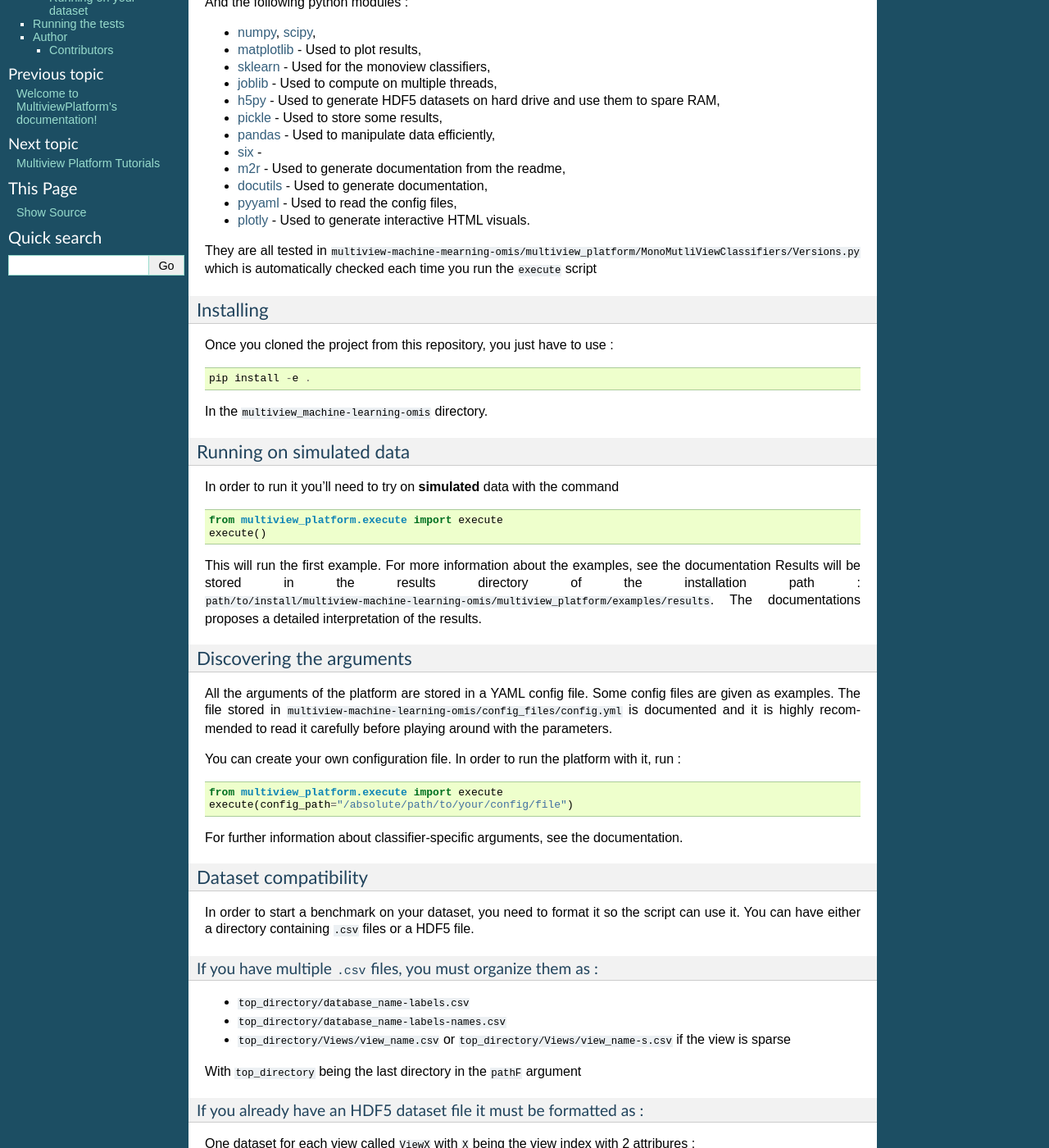
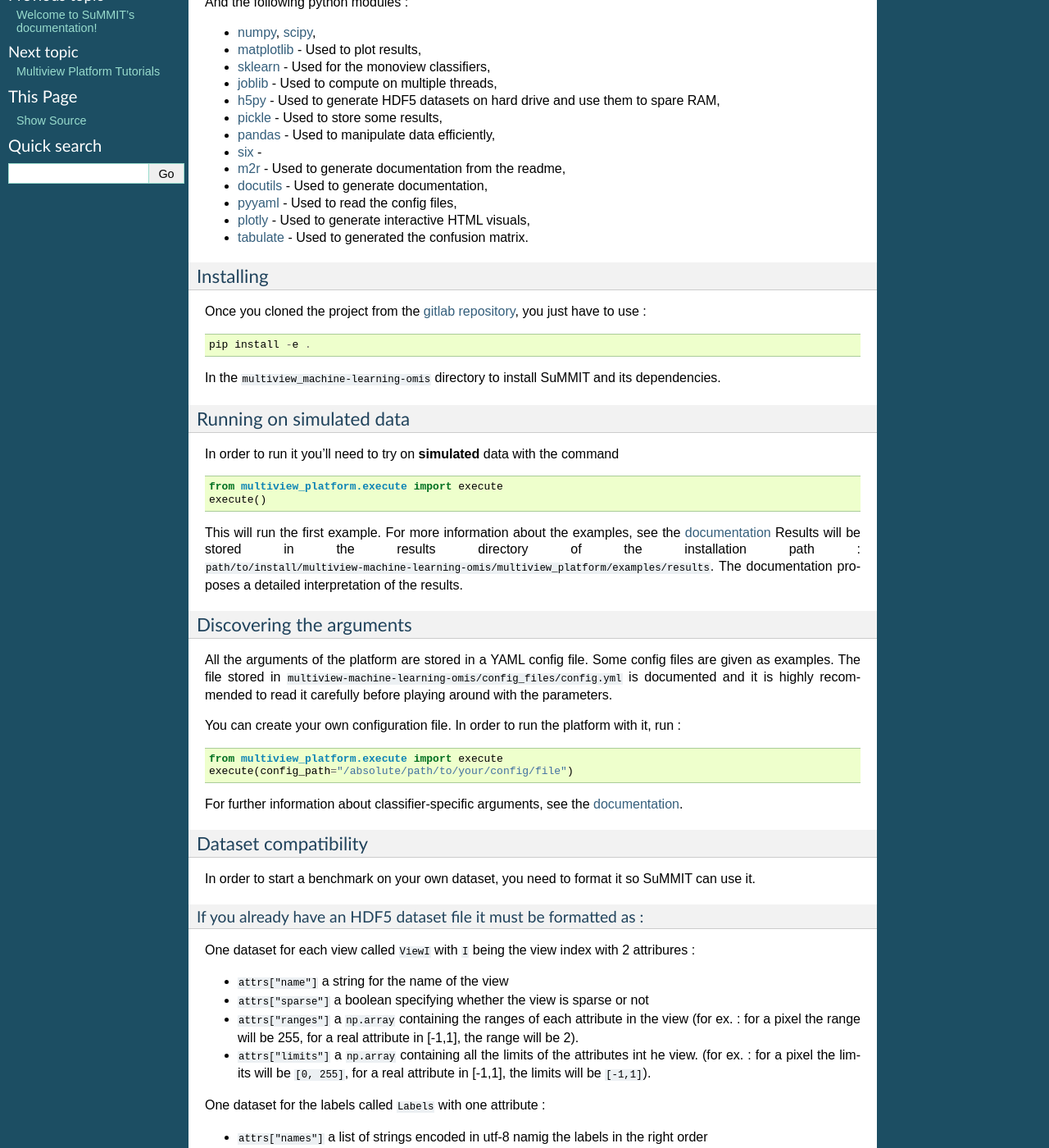
Before and after one commit to multi-learn/summit, a Sphinx documentation site: the page built from docs/source/readme_link.rst, in a window 1280 px wide and 1400 px high, scrolled down 421 px. Shown: the whole window at 82% size. Built offline with Sphinx 7.4.7, drawn with Linux system fonts in a browser that asks for light colours; formulas are drawn with MathJax 3; pages that are not in the unit, such as notebooks, are missing from menus; some of the changed text lies outside the part shown.

Commit message:
Updated readme

````diff
--- a/README.md
+++ b/README.md
@@ -25,18 +25,18 @@ And the following python modules :
 * [m2r](https://pypi.org/project/m2r/) - Used to generate documentation from the readme,
 * [docutils](https://pypi.org/project/docutils/) - Used to generate documentation,
 * [pyyaml](https://pypi.org/project/PyYAML/) - Used to read the config files,
-* [plotly](https://plot.ly/) - Used to generate interactive HTML visuals.
+* [plotly](https://plot.ly/) - Used to generate interactive HTML visuals,
+* [tabulate](https://pypi.org/project/tabulate/) - Used to generated the confusion matrix.
 
-They are all tested in  `multiview-machine-mearning-omis/multiview_platform/MonoMutliViewClassifiers/Versions.py` which is automatically checked each time you run the `execute` script
 
 ### Installing
 
-Once you cloned the project from this repository, you just have to use :
+Once you cloned the project from the [gitlab repository](https://gitlab.lis-lab.fr/baptiste.bauvin/multiview-machine-learning-omis/), you just have to use :
 
 ```
 pip install -e .
 ```
-In the `multiview_machine-learning-omis` directory.
+In the `multiview_machine-learning-omis` directory to install SuMMIT and its dependencies.
 
 ### Running on simulated data
 
@@ -45,16 +45,16 @@ In order to run it you'll need to try on **simulated** data with the command
 from multiview_platform.execute import execute
 execute()
 ```
-This will run the first example. For more information about the examples, see the documentation
+This will run the first example. For more information about the examples, see the [documentation](http://baptiste.bauvin.pages.lis-lab.fr/multiview-machine-learning-omis/)
 Results will be stored in the results directory of the installation path :
 `path/to/install/multiview-machine-learning-omis/multiview_platform/examples/results`.
-The documentations proposes a detailed interpretation of the results.
+The documentation proposes a detailed interpretation of the results.
 
 ### Discovering the arguments
 
 All the arguments of the platform are stored in a YAML config file. Some config files are given as examples.
 The file stored in `multiview-machine-learning-omis/config_files/config.yml` is documented and it is highly recommended
- to read it carefully before playing around with the parameters.
+to read it carefully before playing around with the parameters.
 
 You can create your own configuration file. In order to run the platform with it, run :
 ```python
@@ -62,23 +62,24 @@ from multiview_platform.execute import execute
 execute(config_path="/absolute/path/to/your/config/file")
 ```
 
-For further information about classifier-specific arguments, see the documentation.
+For further information about classifier-specific arguments, see the [documentation](http://baptiste.bauvin.pages.lis-lab.fr/multiview-machine-learning-omis/).
 
 
 ### Dataset compatibility
 
-In order to start a benchmark on your dataset, you need to format it so the script can use it.
-You can have either a directory containing `.csv` files or a HDF5 file.
+In order to start a benchmark on your own dataset, you need to format it so SuMMIT can use it.
 
-##### If you have multiple `.csv` files, you must organize them as :
+[comment]: <> (You can have either a directory containing `.csv` files or a HDF5 file.)
+
+[comment]: <> (#### If you have multiple `.csv` files, you must organize them as :
 * `top_directory/database_name-labels.csv`
 * `top_directory/database_name-labels-names.csv`
-* `top_directory/Views/view_name.csv` or `top_directory/Views/view_name-s.csv` if the view is sparse
+* `top_directory/Views/view_name.csv` or `top_directory/Views/view_name-s.csv` if the view is sparse)
 
-With `top_directory` being the last directory in the `pathF` argument
+[comment]: <> (With `top_directory` being the last directory in the `pathF` argument)
 
 ##### If you already have an HDF5 dataset file it must be formatted as :
-One dataset for each view called `ViewX` with `X` being the view index with 2 attribures :
+One dataset for each view called `ViewI` with `I` being the view index with 2 attribures :
 * `attrs["name"]` a string for the name of the view
 * `attrs["sparse"]` a boolean specifying whether the view is sparse or not
 * `attrs["ranges"]` a `np.array` containing the ranges of each attribute in the view (for ex. : for a pixel the range will be 255, for a real attribute in [-1,1], the range will be 2).
@@ -93,28 +94,20 @@ One group for the additional data called `Metadata` containing at least 3 attrib
 * `attrs["nbClass"]` an int counting the total number of different labels in the dataset
 * `attrs["datasetLength"]` an int counting the total number of examples in the dataset
 
+The `format_dataset.py` file is documented and can be used to format a multiview dataset in a SuMMIT-compatible HDF5 file.
 
 ### Running on your dataset
 
-In order to run the script on your dataset you need to use :
-```
-cd multiview-machine-learning-omis/multiview_platform
-python execute.py -log --name <your_dataset_name> --type <.cvs_or_.hdf5> --pathF <path_to_your_dataset>
+Once you have formatted your dataset, to run SuMMIT on it you need to modify the config file as
+```yaml
+name: ["your_file_name"]
+*
+pathf: "path/to/your/dataset"
 ```
 This will run a full benchmark on your dataset using all available views and labels.
 
-You may configure the `--CL_statsiter`, `--CL_split`, `--CL_nbFolds`, `--CL_GS_iter` arguments to start a meaningful benchmark
+It is highly recommended to follow the documentation's [tutorials](http://baptiste.bauvin.pages.lis-lab.fr/multiview-machine-learning-omis/tutorials/index.html) to learn the use of each parameter.
 
-
-## Running the tests
-
-**/!\ still in development, test sucess is not meaningful ATM /!\\**
-
-In order to run it you'll need to try on simulated data with the command
-```
-cd multiview-machine-learning-omis/
-python -m unittest discover
-```
 
 ## Author
 
--- a/docs/source/index.rst
+++ b/docs/source/index.rst
@@ -3,15 +3,15 @@ sphinx-quickstart on Mon Jan 29 17:13:09 2018.
 You can adapt this file completely to your liking, but it should at least
 contain the root `toctree` directive.
 
-Welcome to MultiviewPlatform's documentation!
+Welcome to SuMMIT's documentation!
 =============================================
 
-This package is used as an easy-to-use platform to estimate different mono- and multi-view classifiers' performance on a multiview dataset.
+This package ha been designed as an easy-to-use platform to estimate different mono- and multi-view classifiers' performances on a multiview dataset.
 
 The main advantage of the platform is that it allows to add and remove a classifier without modifying its core code (the procedure is described thoroughly in this documentation).
 
 .. toctree::
-   :maxdepth: 3
+   :maxdepth: 1
    :caption: Contents:
 
    readme_link
````
Also changed, not shown: other parts of README.md (+1 -3 lines).
